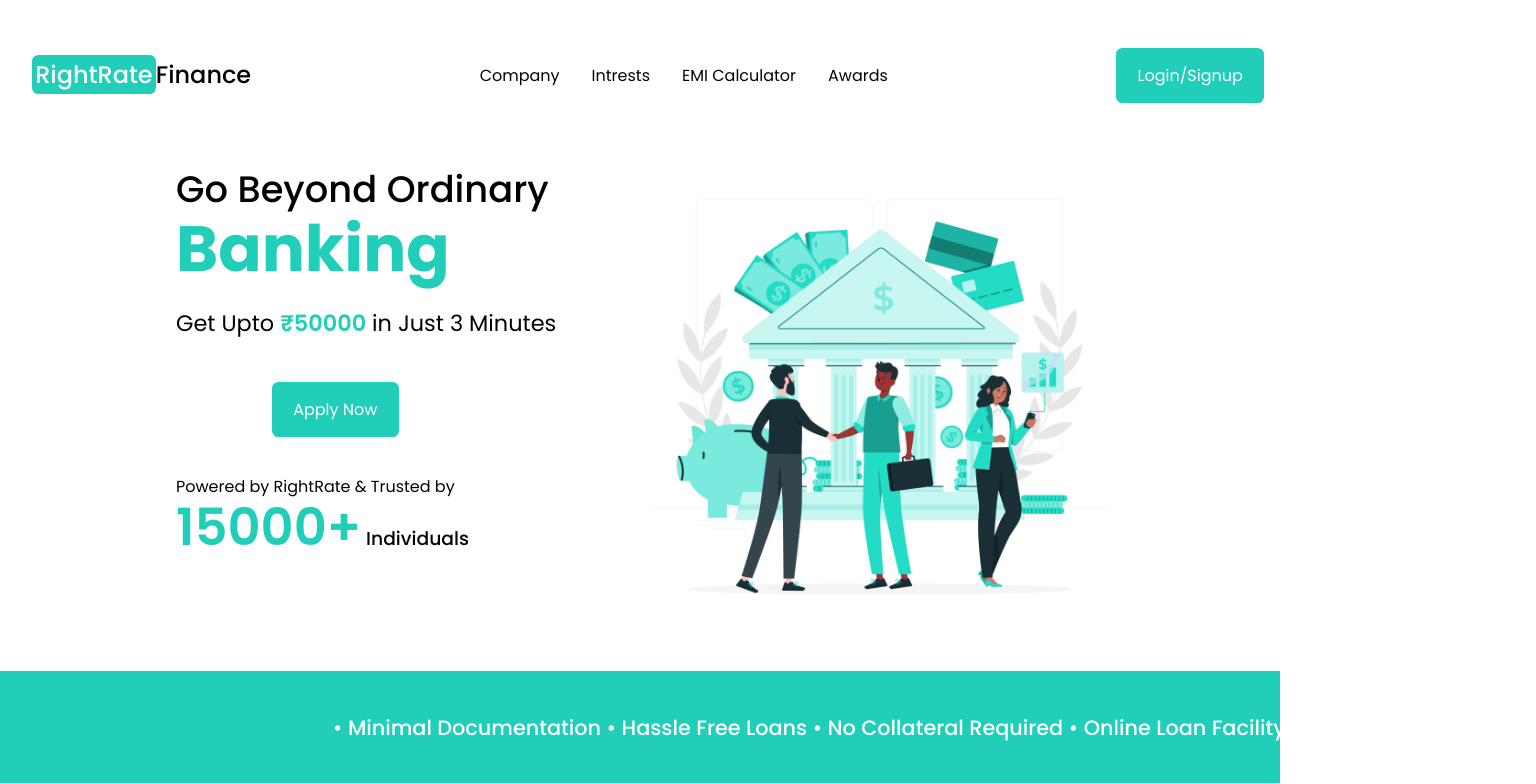
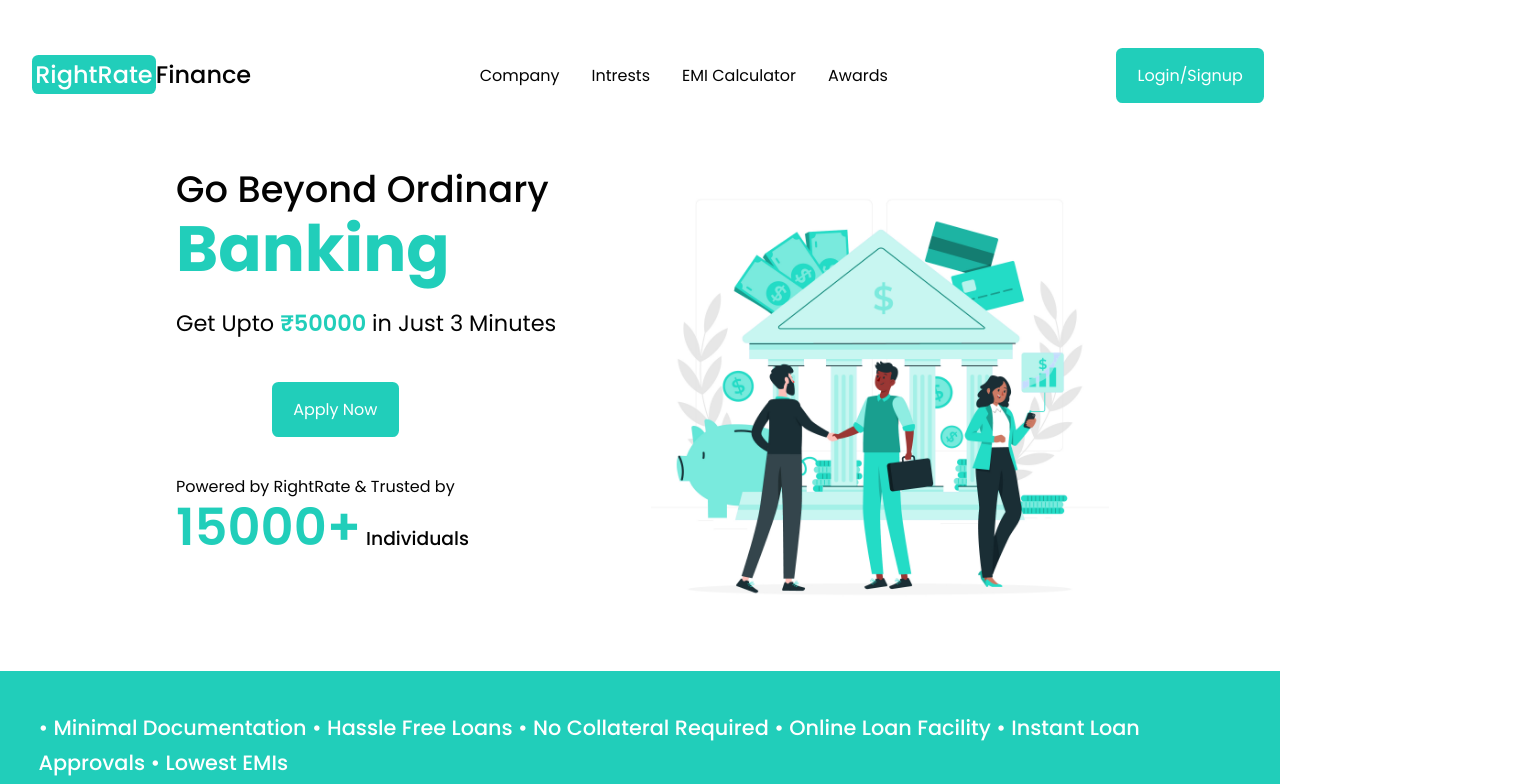
Before and after one commit to bharatyws/RightRate, a React (Create React App) app: page / in a window 1280 px wide. Shown: the top 784 px of the page, 1536 px wide, since content can reach past the window. Built offline with nearby package versions, Linux system fonts and the light colour scheme; the HTML template or start-up script is replaced by a standard one.

Commit message:
marquee removed

```diff
--- a/src/components/mover/Mover.jsx
+++ b/src/components/mover/Mover.jsx
@@ -4,7 +4,7 @@
 const Mover = () => {
   return (
     <section className='mover__container'>
-        <h3 className='mover__info'> • Minimal Documentation • Hassle Free Loans • No Collateral Required • Online Loan Facility</h3>
+        <h3 className='mover__info'> • Minimal Documentation • Hassle Free Loans • No Collateral Required • Online Loan Facility • Instant Loan Approvals • Lowest EMIs</h3>
     </section>
   )
 }
--- a/src/components/mover/mover.css
+++ b/src/components/mover/mover.css
@@ -6,7 +6,6 @@
 }
 
 .mover__info {
-  animation: marquee 15s linear infinite;
   font-weight: 500;
   font-size: 1.3rem;
 }
```
